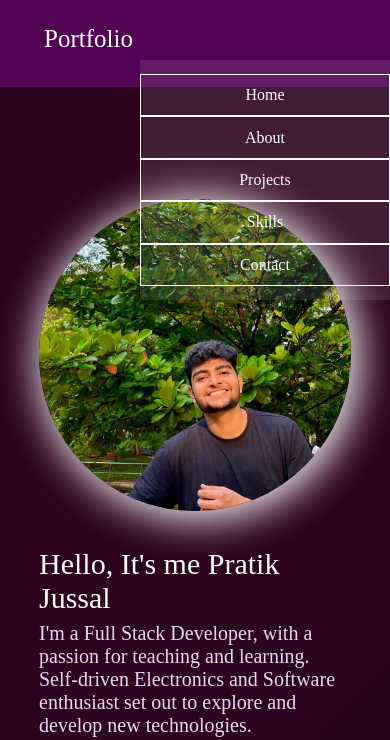
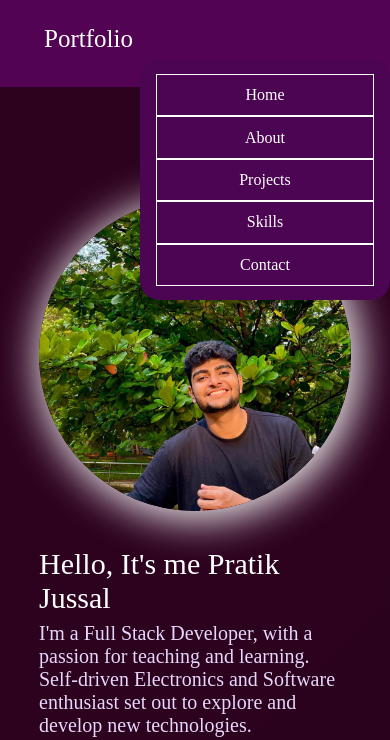
Before and after one commit to PratikJasl/Portfolio-Website, a plain HTML site: page index.html in a window 390 px wide. Both pictures are taken after a click on the element 334 px from the left and 43 px from the top of the page. Shown: the top 740 px of the page. Drawn offline with nearby package versions, Linux system fonts and the light colour scheme; some icons are missing.

Commit message:
Update style.css

```diff
--- a/style.css
+++ b/style.css
@@ -634,6 +634,9 @@ footer h3{
     }
     .dropdown_menu.open{
         height: 240px;
+        background-color: rgb(76, 5, 82);
+        border-radius: 8%;
+        padding: 1rem;
     }
 
     .Nav a {
```
